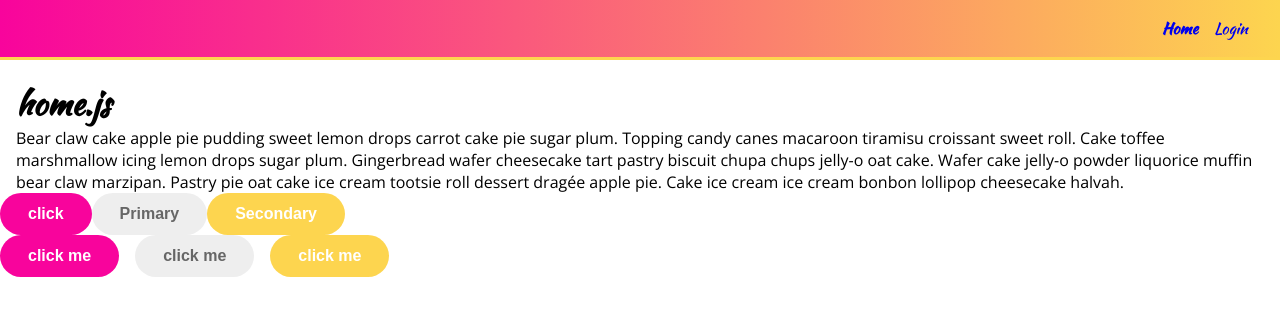
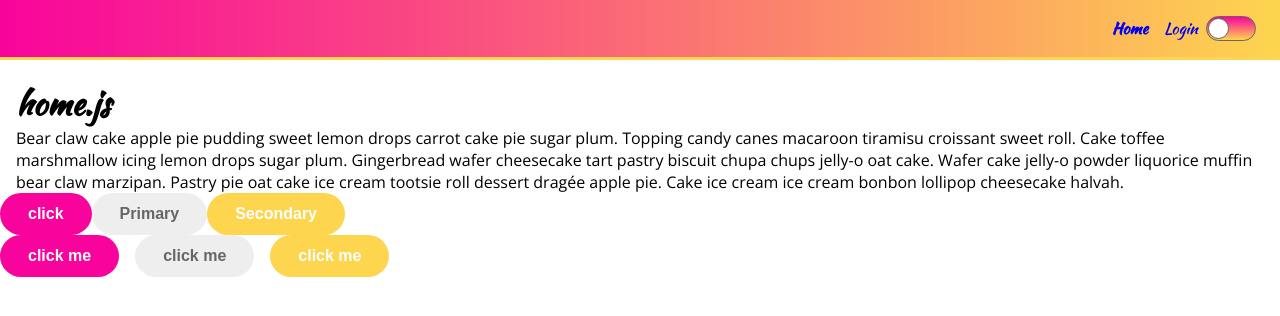
Before and after one commit to oanskyy/react-styled-components, a React (Create React App) app: page / in a window 1280 px wide. Shown: the top 316 px of the page. Built offline with nearby package versions, Linux system fonts and the light colour scheme.

Commit message:
Create the 'theme toggle' component

```diff
--- a/src/components/common/Header.js
+++ b/src/components/common/Header.js
@@ -1,7 +1,7 @@
 import React, {useState} from 'react'
 import styled from 'styled-components'
 import {Link as ReactRouterDomLink, useLocation } from 'react-router-dom'
-// import {Toggle} from './Toggle'
+import {Toggle} from './Toggle'
 
 const HeaderWrapper = styled.header`
     position: fixed;
@@ -89,7 +89,7 @@
                 Login
                 </StyledLink>
 
-                {/* <Toggle></Toggle> */}
+                <Toggle />
             </Menu2>
         </HeaderWrapper>
     )
--- /dev/null
+++ b/src/components/common/Toggle.js
@@ -0,0 +1,36 @@
+import React from "react";
+import styled from "styled-components";
+
+const ToggleWrapper = styled.div`
+    width: 50px;
+    min-width: 50px;
+    height: 25px;
+    border-radius: 25px;
+    border: 1px solid #666;
+    margin: auto;
+    display: flex;
+    background-image: linear-gradient(
+        to bottom,
+        ${props => props.theme.primaryColor},
+        ${props => props.theme.secondaryColor}
+    );
+`
+
+const Notch = styled.div`
+    height: 21px;
+    width: 21px;
+    border: 1px solid #666;
+    margin-top: 1px;
+    background: white;
+    border-radius: 50%;
+    transition: transform 0.1s linear;
+    transform: translate(${props => props.isActive ? '26px' : '1px'})
+`
+
+export function Toggle({isActive}) {
+    return (
+        <ToggleWrapper>
+            <Notch isActive={isActive}/>
+        </ToggleWrapper>
+    )
+}
--- a/src/components/common/index.js
+++ b/src/components/common/index.js
@@ -4,4 +4,4 @@
 export * from './Input'
 export * from './PasswordInput'
 export * from './Spinner'
-// export * from './Toggle'
+export * from './Toggle'
```
